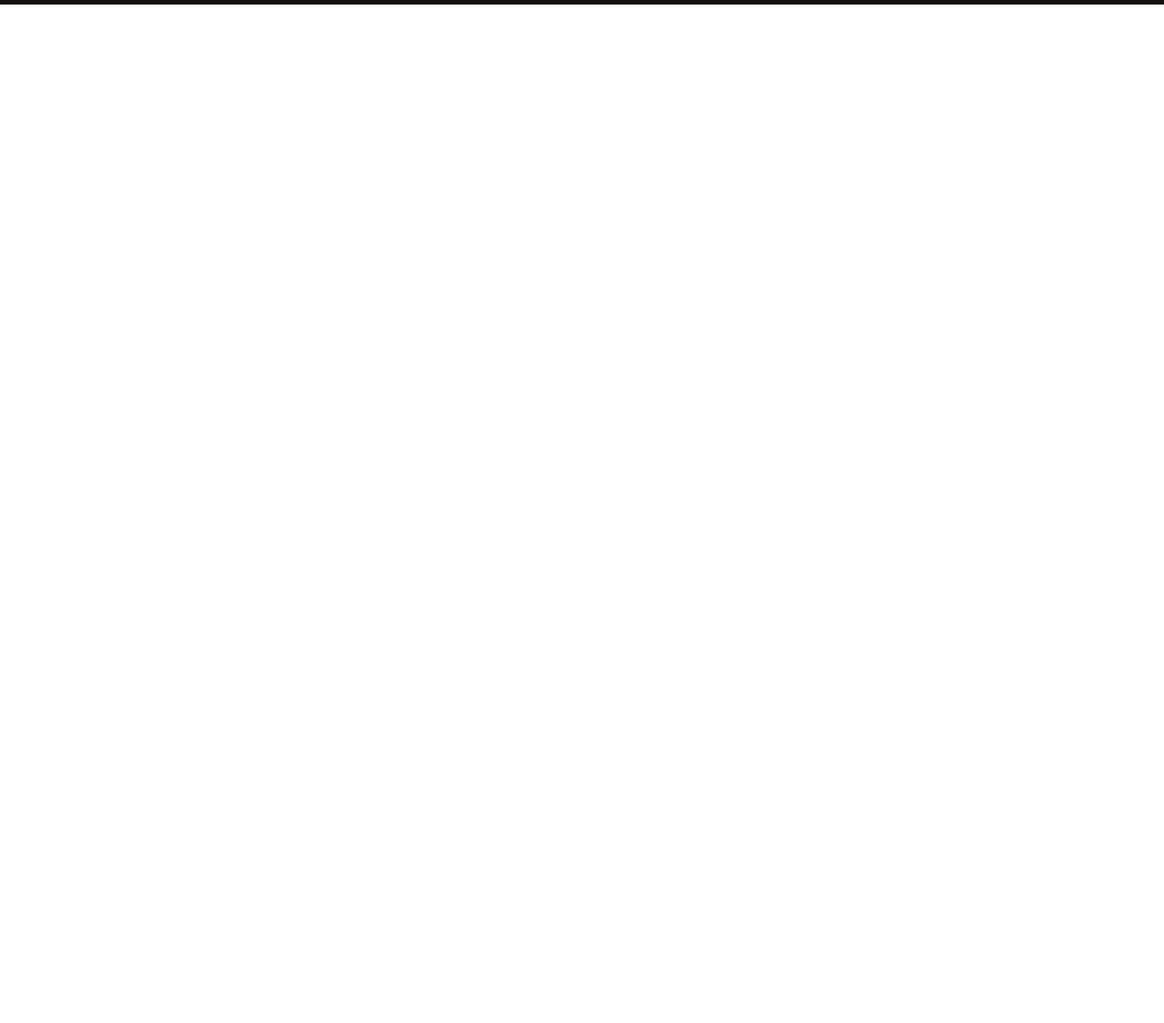
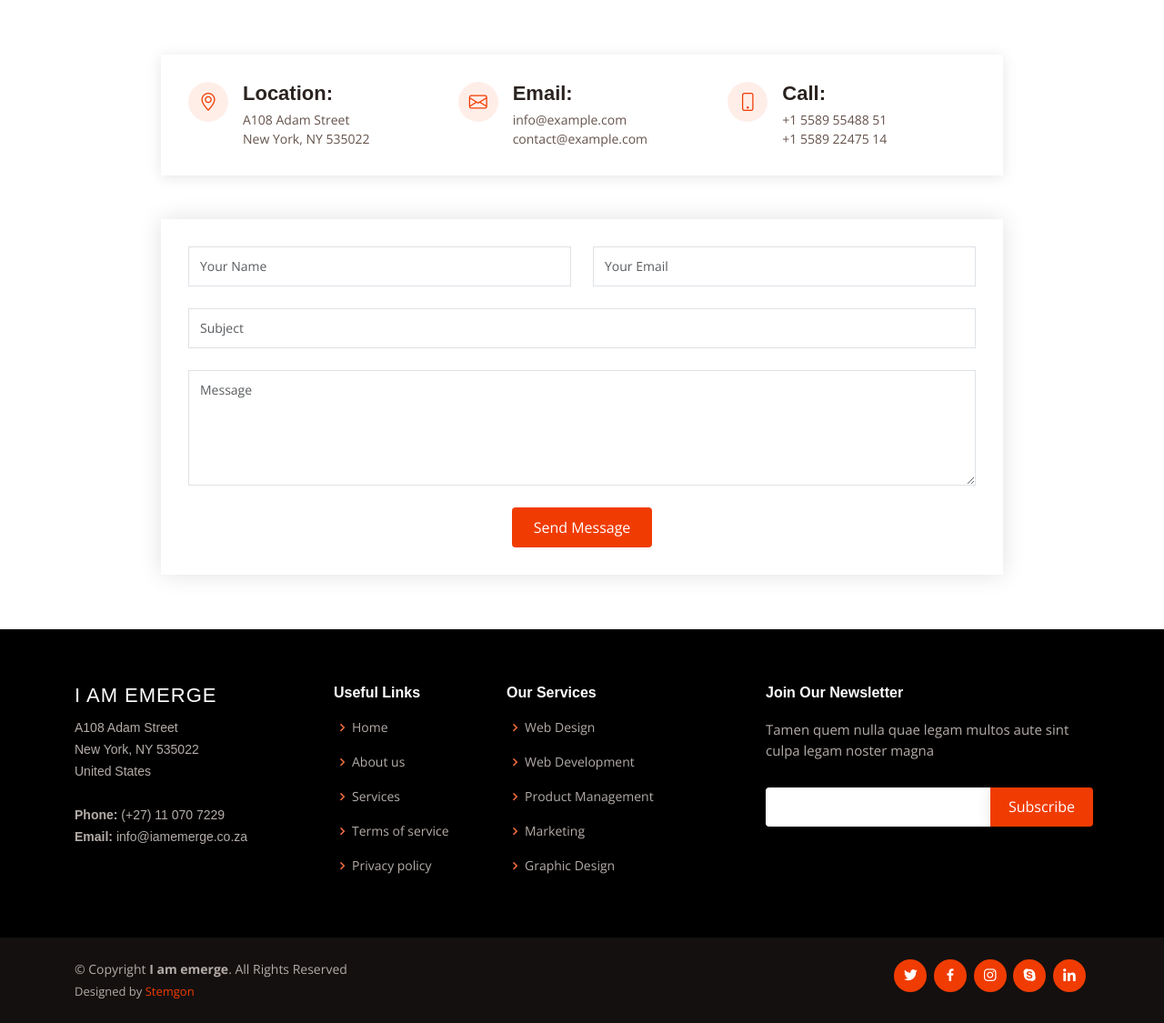
Before and after one commit to Carrington-dev/i-am-emerge, a Django app: page /calculator in a window 1280 px wide. Shown: the part 539-1664 px from the top of the page at 91% size. Before the commit the page ends 544 px from the top, so only its background shows below. Run offline with Django 4.2, Linux system fonts and the light colour scheme; some libraries are stand-ins or nearby versions; some web fonts are replaced.

```diff
--- a/templates/basic/calculator.html
+++ b/templates/basic/calculator.html
@@ -4,4 +4,87 @@
 {% comment %}  {% endcomment %}
 {% block content %}
 
+<!-- ======= Breadcrumbs ======= -->
+<section id="breadcrumbs" class="breadcrumbs">
+    <div class="container">
+
+      <div class="d-flex justify-content-between align-items-center">
+        <h2>Contact</h2>
+        <ol>
+          <li><a href="{% url "home" %}">Home</a></li>
+          <li>Contact</li>
+        </ol>
+      </div>
+
+    </div>
+  </section><!-- End Breadcrumbs -->
+
+  <!-- ======= Contact Section ======= -->
+  <div class="map-section">
+    <iframe style="border:0; width: 100%; height: 350px;" src="https://www.google.com/maps/embed?pb=!1m14!1m8!1m3!1d12097.433213460943!2d-74.0062269!3d40.7101282!3m2!1i1024!2i768!4f13.1!3m3!1m2!1s0x0%3A0xb89d1fe6bc499443!2sDowntown+Conference+Center!5e0!3m2!1smk!2sbg!4v1539943755621" frameborder="0" allowfullscreen></iframe>
+  </div>
+
+  <section id="contact" class="contact">
+    <div class="container">
+
+      <div class="row justify-content-center" data-aos="fade-up">
+
+        <div class="col-lg-10">
+
+          <div class="info-wrap">
+            <div class="row">
+              <div class="col-lg-4 info">
+                <i class="bi bi-geo-alt"></i>
+                <h4>Location:</h4>
+                <p>A108 Adam Street<br>New York, NY 535022</p>
+              </div>
+
+              <div class="col-lg-4 info mt-4 mt-lg-0">
+                <i class="bi bi-envelope"></i>
+                <h4>Email:</h4>
+                <p>info@example.com<br>contact@example.com</p>
+              </div>
+
+              <div class="col-lg-4 info mt-4 mt-lg-0">
+                <i class="bi bi-phone"></i>
+                <h4>Call:</h4>
+                <p>+1 5589 55488 51<br>+1 5589 22475 14</p>
+              </div>
+            </div>
+          </div>
+
+        </div>
+
+      </div>
+
+      <div class="row mt-5 justify-content-center" data-aos="fade-up">
+        <div class="col-lg-10">
+          <form action="forms/contact.php" method="post" role="form" class="php-email-form">
+            <div class="row">
+              <div class="col-md-6 form-group">
+                <input type="text" name="name" class="form-control" id="name" placeholder="Your Name" required>
+              </div>
+              <div class="col-md-6 form-group mt-3 mt-md-0">
+                <input type="email" class="form-control" name="email" id="email" placeholder="Your Email" required>
+              </div>
+            </div>
+            <div class="form-group mt-3">
+              <input type="text" class="form-control" name="subject" id="subject" placeholder="Subject" required>
+            </div>
+            <div class="form-group mt-3">
+              <textarea class="form-control" name="message" rows="5" placeholder="Message" required></textarea>
+            </div>
+            <div class="my-3">
+              <div class="loading">Loading</div>
+              <div class="error-message"></div>
+              <div class="sent-message">Your message has been sent. Thank you!</div>
+            </div>
+            <div class="text-center"><button type="submit">Send Message</button></div>
+          </form>
+        </div>
+
+      </div>
+
+    </div>
+  </section><!-- End Contact Section -->
 {% endblock content %}
--- a/templates/header.html
+++ b/templates/header.html
@@ -6,10 +6,10 @@
         <i class="bi bi-phone d-flex align-items-center ms-4"><span>{{ tel }}</span></i>
       </div>
       <div class="social-links d-none d-md-flex align-items-center">
-        <a href="#" class="twitter"><i class="bi bi-twitter"></i></a>
-        <a href="#" class="facebook"><i class="bi bi-facebook"></i></a>
-        <a href="#" class="instagram"><i class="bi bi-instagram"></i></a>
-        <a href="#" class="linkedin"><i class="bi bi-linkedin"></i></i></a>
+        <a href="https://x.com/i_am_emerge" class="twitter"><i class="bi bi-twitter"></i></a>
+        <a href="https://www.facebook.com/iamemerge/" class="facebook"><i class="bi bi-facebook"></i></a>
+        <a href="https://www.facebook.com/iamemerge/" class="instagram"><i class="bi bi-instagram"></i></a>
+        <a href="https://x.com/i_am_emerge" class="linkedin"><i class="bi bi-linkedin"></i></i></a>
       </div>
     </div>
   </section>
```
Also changed, not shown: README.md, extra/assets/img/ati.png (added), extra/assets/img/favicon.png, extra/assets/img/logo.png (added).
